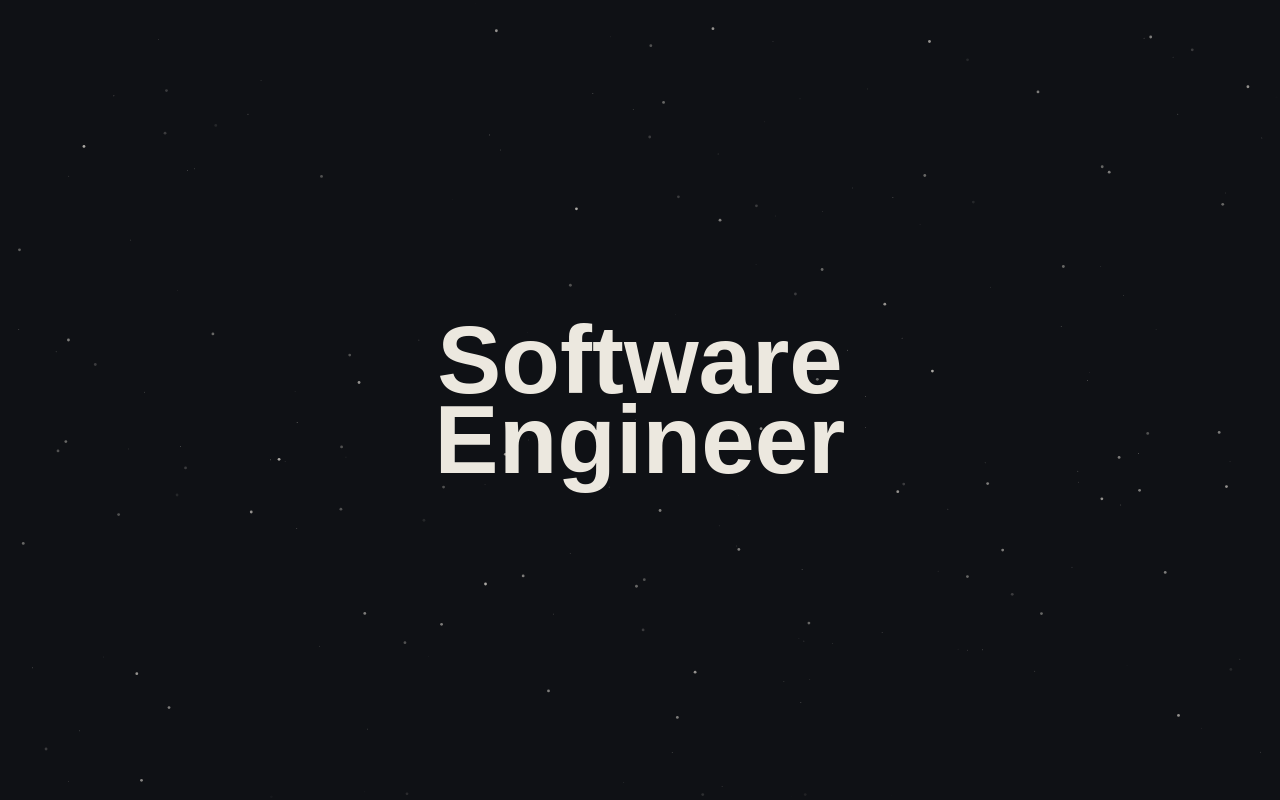
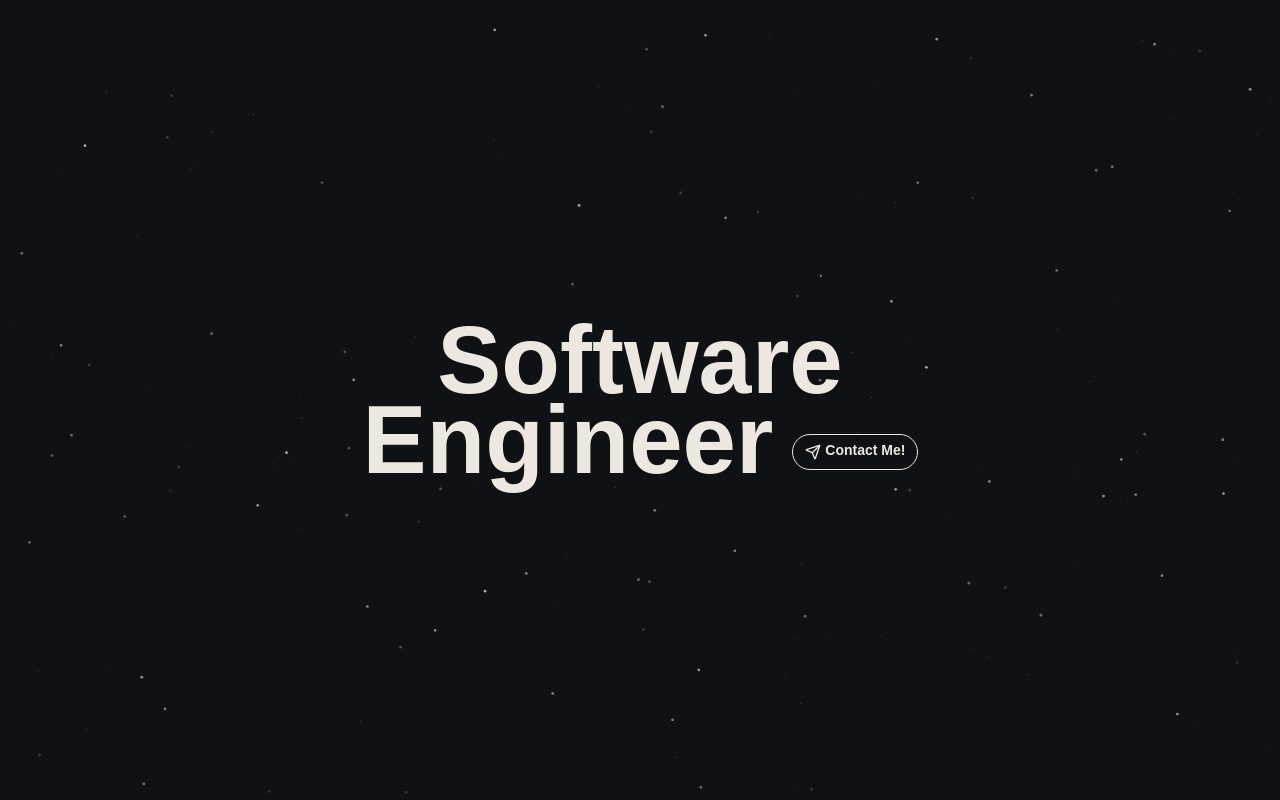
Before and after one commit to DanielRamirez404/portfolio, a React (Vite) app: page / in a window 1280 px wide. Built offline with nearby package versions, Linux system fonts and the light colour scheme.

Commit message:
feat: add styled contact me button

```diff
--- a/package.json
+++ b/package.json
@@ -17,7 +17,7 @@
     "class-variance-authority": "^0.7.1",
     "clsx": "^2.1.1",
     "lenis": "^1.3.25",
-    "lucide-react": "^1.28.0",
+    "lucide-react": "^1.30.0",
     "motion": "^12.43.0",
     "react": "^19.2.8",
     "react-dom": "^19.2.8",
--- a/src/components/Hero.tsx
+++ b/src/components/Hero.tsx
@@ -1,8 +1,11 @@
 import { cn, generateUUID, splitIntoN } from "#lib/utils";
-import { color, motion } from "motion/react"
+import { motion, type KeyframeOptions } from "motion/react"
 import { Particles } from "./ui/particles";
+import { TranslucidButton } from "./reusables/buttons";
 
-type headerProps = React.ComponentProps<typeof motion.h1>;
+import { Send } from 'lucide-react';
+
+type headerProps = React.ComponentPropsWithoutRef<typeof motion.h1>;
 
 type JobTitleWordProps = Omit<headerProps, 'children' | 'className'> & {
   animationType: 'simple' | 'complex';
@@ -14,7 +17,7 @@
   if (animationType === 'simple') {
     return (
       <motion.h1
-        className={cn(className, "z-20 text-xl/20 sm:text-8xl/20 font-bold")}
+        className={cn(className, "z-20 text-xl sm:text-8xl/20 font-bold text-center align-middle")}
         initial={{ x: "-15%", opacity: 0 }}
         animate={{ x: 0, opacity: 1 }}
         {...props}
@@ -27,6 +30,12 @@
   const numberOfChunks = Math.min(4, children.length);
   const chunks = splitIntoN(children, numberOfChunks);
 
+  const timeframesSettings: KeyframeOptions = {
+    duration: 2,
+    ease: "easeInOut",
+    times: [0, 0.5, 0.6, 1],
+  };
+
   return (
     <div className="flex flex-row">
       {chunks.map((chunk, i) => (
@@ -35,28 +44,16 @@
           animationType="simple"
           initial={{ clipPath: "inset(0 0 100% 0)" }}
           animate={{
-            y: ["100%", i % 2 === 0 ? "-100%" : "200%" , null, "0%"],
+            y: ["100%", i % 2 === 0 ? "-100%" : "200%", null, "0%"],
             x: [i % 2 === 0 ? "-100%" : "200%", "0%", null, "0%"],
             clipPath: "inset(0 0 0 0)",
             scale: [1.5, null, null, 1]
           }}
           transition={{
             delay: 0.5,
-            y: {
-              duration: 2,
-              ease: "easeInOut",
-              times: [0, 0.5, 0.6, 1],
-            },
-            x: {
-              duration: 2,
-              ease: "easeInOut",
-              times: [0, 0.5, 0.6, 1],
-            },
-            scale: {
-              duration: 2,
-              ease: "easeInOut",
-              times: [0, 0.5, 0.6, 1],
-            },
+            y: timeframesSettings,
+            x: timeframesSettings,
+            scale: timeframesSettings,
             clipPath: {
               duration: 1,
               ease: "easeInOut",
@@ -72,6 +69,8 @@
 }
 
 export function Hero() {
+
+
   return (
     <div className="relative flex flex-col w-full min-h-screen items-center justify-center">
 
@@ -87,6 +86,7 @@
         Software
       </JobTitleWord>
 
+      <div className="flex flex-row justify-center items-center gap-5">
         <JobTitleWord
           animationType="simple"
           transition={{
@@ -96,6 +96,13 @@
         >
           Engineer
         </JobTitleWord>
+
+        <TranslucidButton className="translate-y-3 flex flex-row items-center justify-center gap-1">
+          <Send size={16} className="shrink-0" />
+          <span className="leading-none mb-[0.2rem]">Contact Me!</span>
+        </TranslucidButton>
       </div>
-  )
+
+    </div>
+  );
 }
--- /dev/null
+++ b/src/components/reusables/buttons.css
@@ -0,0 +1,19 @@
+.btn-swipe::after {
+  content: '';
+  position: absolute;
+  top: 0;
+  left: -75%;
+  height: 100%;
+  width: 75%;
+  border-radius: 2px;
+  padding: 18px 0 11px;
+  background: radial-gradient(var(--color-bright-snow-100), var(--color-bright-snow-50)) ;
+  opacity: 0.3;
+  z-index: 0;
+  transition: left 0.5s cubic-bezier(0.86, 0, 0.07, 1) 0.2s;
+}
+
+.btn-swipe:hover::after {
+  left: calc(100%);
+  transition: left 0.5s cubic-bezier(0.86, 0, 0.07, 1);
+}
--- /dev/null
+++ b/src/components/reusables/buttons.tsx
@@ -0,0 +1,33 @@
+import { motion } from "motion/react"
+import './buttons.css'
+import { cn } from '#lib/utils';
+
+type TranslucidButtonProps = React.ComponentPropsWithoutRef<typeof motion.button> & {
+  rotate?: boolean;
+}
+
+export function TranslucidButton({ rotate, className, children, ...props }: TranslucidButtonProps) {
+  return (
+    <motion.button
+      className={
+        cn(
+          "outline outline-bright-snow-100 px-3 py-2 rounded-4xl text-sm font-semibold",
+          "relative cursor-pointer overflow-hidden btn-swipe",
+          className
+        )
+      }
+
+      whileHover={{ scale: 1.1, rotate: rotate ? 67 : undefined }}
+      whileTap={{ scale: 0.95 }}
+
+      transition={{
+        duration: 0.15,
+        ease: 'easeInOut'
+      }}
+
+      {...props}
+    >
+      {children}
+    </motion.button>
+  );
+}
--- /dev/null
+++ b/src/components/ui/button.tsx
@@ -0,0 +1,58 @@
+import { Button as ButtonPrimitive } from "@base-ui/react/button"
+import { cva, type VariantProps } from "class-variance-authority"
+
+import { cn } from "#lib/utils"
+
+const buttonVariants = cva(
+  "group/button inline-flex shrink-0 items-center justify-center rounded-md border border-transparent bg-clip-padding text-sm font-medium whitespace-nowrap transition-all outline-none select-none focus-visible:border-ring focus-visible:ring-3 focus-visible:ring-ring/50 active:not-aria-[haspopup]:translate-y-px disabled:pointer-events-none disabled:opacity-50 aria-invalid:border-destructive aria-invalid:ring-3 aria-invalid:ring-destructive/20 dark:aria-invalid:border-destructive/50 dark:aria-invalid:ring-destructive/40 [&_svg]:pointer-events-none [&_svg]:shrink-0 [&_svg:not([class*='size-'])]:size-4",
+  {
+    variants: {
+      variant: {
+        default: "bg-primary text-primary-foreground hover:bg-primary/80",
+        outline:
+          "border-border bg-background shadow-xs hover:bg-muted hover:text-foreground aria-expanded:bg-muted aria-expanded:text-foreground dark:border-input dark:bg-input/30 dark:hover:bg-input/50",
+        secondary:
+          "bg-secondary text-secondary-foreground hover:bg-[color-mix(in_oklch,var(--secondary),var(--foreground)_5%)] aria-expanded:bg-secondary aria-expanded:text-secondary-foreground",
+        ghost:
+          "hover:bg-muted hover:text-foreground aria-expanded:bg-muted aria-expanded:text-foreground dark:hover:bg-muted/50",
+        destructive:
+          "bg-destructive/10 text-destructive hover:bg-destructive/20 focus-visible:border-destructive/40 focus-visible:ring-destructive/20 dark:bg-destructive/20 dark:hover:bg-destructive/30 dark:focus-visible:ring-destructive/40",
+        link: "text-primary underline-offset-4 hover:underline",
+      },
+      size: {
+        default:
+          "h-9 gap-1.5 px-2.5 in-data-[slot=button-group]:rounded-md has-data-[icon=inline-end]:pr-2 has-data-[icon=inline-start]:pl-2",
+        xs: "h-6 gap-1 rounded-[min(var(--radius-md),8px)] px-2 text-xs in-data-[slot=button-group]:rounded-md has-data-[icon=inline-end]:pr-1.5 has-data-[icon=inline-start]:pl-1.5 [&_svg:not([class*='size-'])]:size-3",
+        sm: "h-8 gap-1 rounded-[min(var(--radius-md),10px)] px-2.5 in-data-[slot=button-group]:rounded-md has-data-[icon=inline-end]:pr-1.5 has-data-[icon=inline-start]:pl-1.5",
+        lg: "h-10 gap-1.5 px-2.5 has-data-[icon=inline-end]:pr-2 has-data-[icon=inline-start]:pl-2",
+        icon: "size-9",
+        "icon-xs":
+          "size-6 rounded-[min(var(--radius-md),8px)] in-data-[slot=button-group]:rounded-md [&_svg:not([class*='size-'])]:size-3",
+        "icon-sm":
+          "size-8 rounded-[min(var(--radius-md),10px)] in-data-[slot=button-group]:rounded-md",
+        "icon-lg": "size-10",
+      },
+    },
+    defaultVariants: {
+      variant: "default",
+      size: "default",
+    },
+  }
+)
+
+function Button({
+  className,
+  variant = "default",
+  size = "default",
+  ...props
+}: ButtonPrimitive.Props & VariantProps<typeof buttonVariants>) {
+  return (
+    <ButtonPrimitive
+      data-slot="button"
+      className={cn(buttonVariants({ variant, size, className }))}
+      {...props}
+    />
+  )
+}
+
+export { Button, buttonVariants }
```
Also changed, not shown: 1 other file (tests, documents, lock files or other folders). Lines whose indentation alone changed are shown as unchanged.
